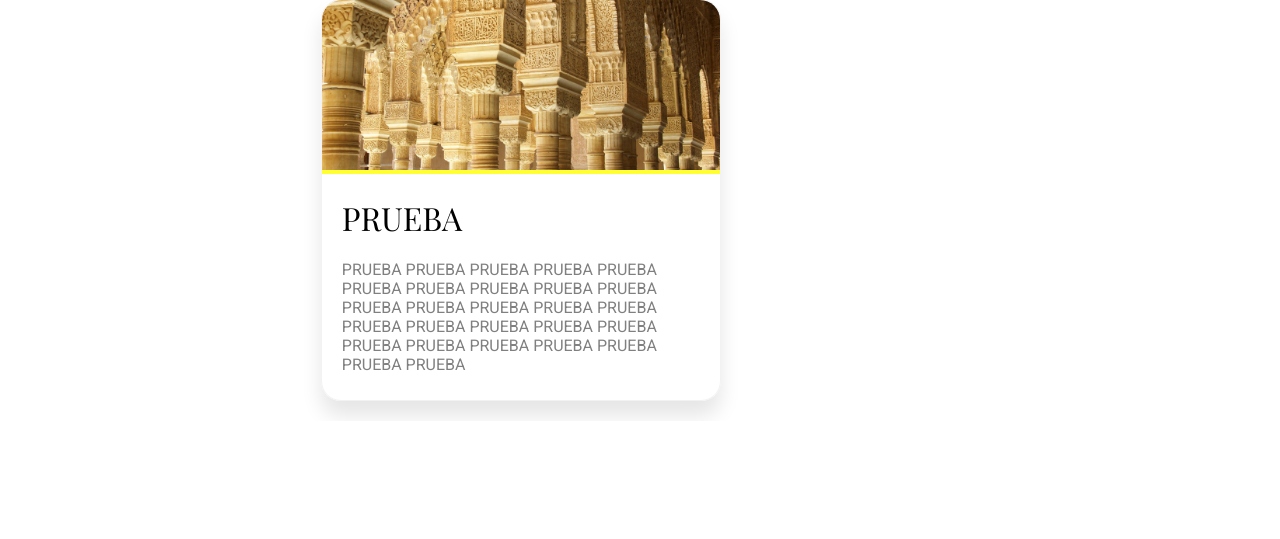
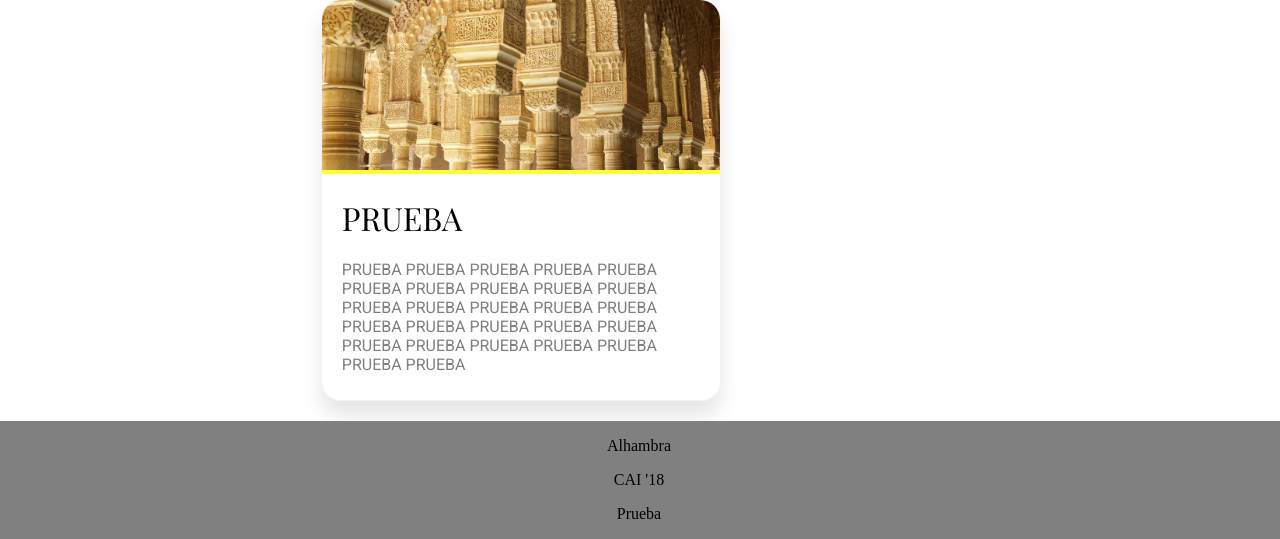
Before and after one commit to dvcarrillo/arqueologico, a PHP site: page / in a window 1280 px wide. Shown: the part 1913-2452 px from the top of the page. Before the commit the page ends 2329 px from the top, so only its background shows below. Run offline with PHP 8.4, Linux system fonts and the light colour scheme.

Commit message:
Añadido footer

```diff
--- a/Practica 1/Codigo/css/main.css
+++ b/Practica 1/Codigo/css/main.css
@@ -148,6 +148,14 @@ Práctica 1
     width: 45%;
 }
 
+.footer {
+	margin: 0px -10px -10px -10px;
+	background-color: grey;
+	text-align: center;
+	width: calc(100% + 18px);
+	display: inline-block;
+}
+
 #img-strip {
     margin-top: -5px;
     border-top: solid 5px #ffff33;
--- a/Practica 1/Codigo/index.html
+++ b/Practica 1/Codigo/index.html
@@ -96,9 +96,11 @@ Práctica 1
     </div>
 
     <footer>
-        <div>
-
-        </div>
+		<div class="footer" >
+			<p>Alhambra</p>
+			<p>CAI '18</p>
+			<p>Prueba</p>
+		</div>
     </footer>
 </body>
 </html>
```
